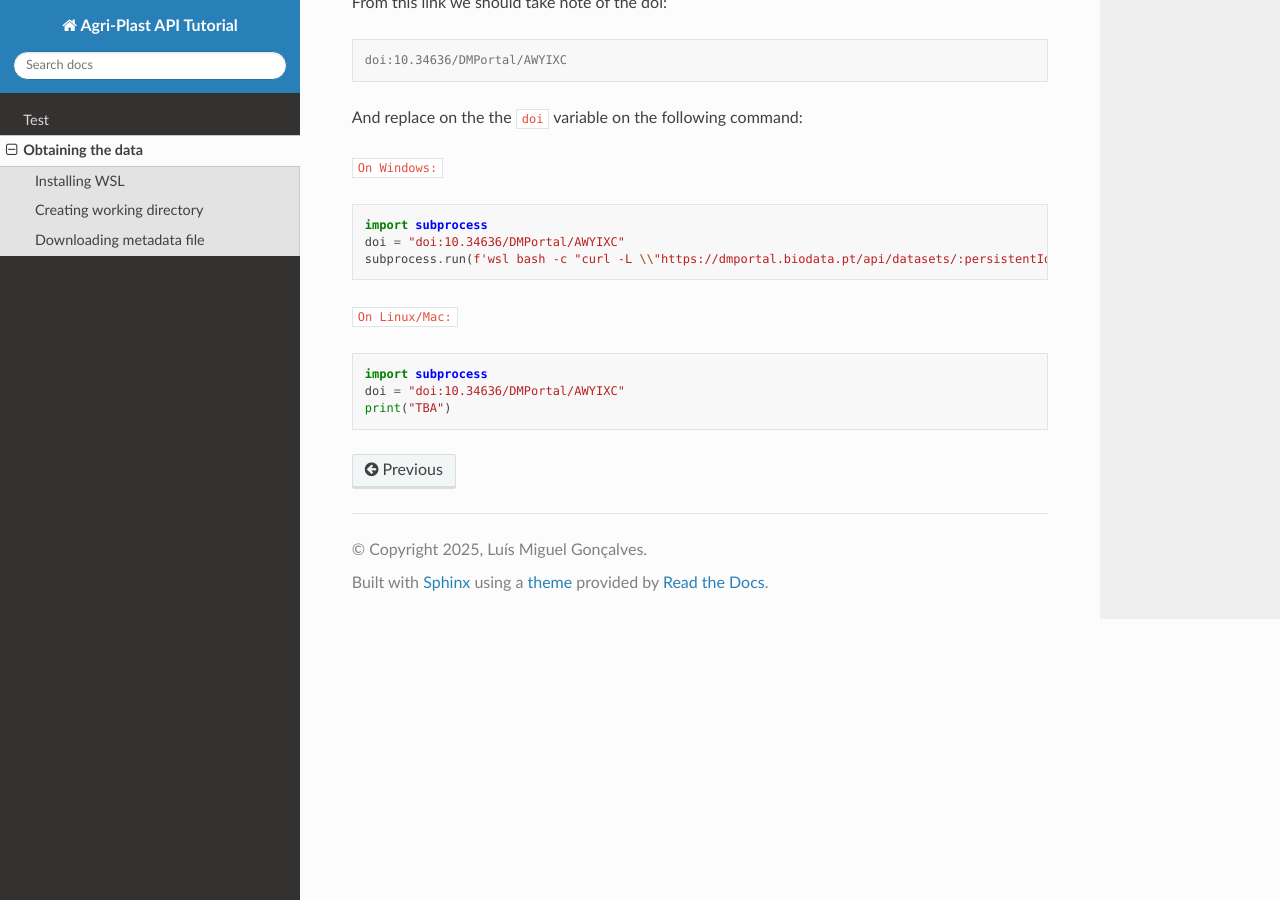
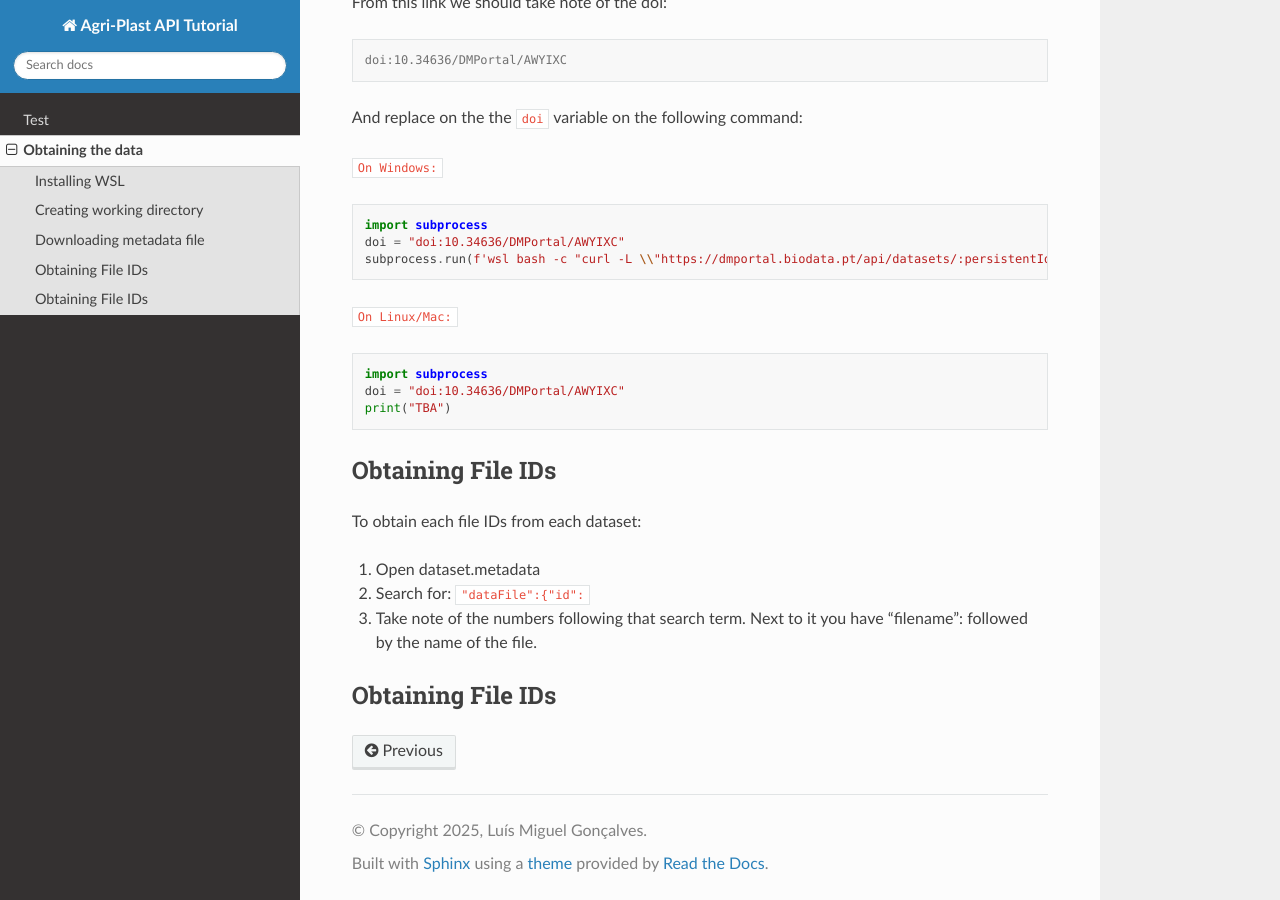
Before and after one commit to lmgoncalves94/Agri-Plast_API, a Sphinx documentation site: the page built from docs/source/api.rst, in a window 1280 px wide and 900 px high, scrolled down 1262 px. Built offline with Sphinx 7.4.7 and the Read the Docs theme 3.1.0, drawn with Linux system fonts in a browser that asks for light colours.

Commit message:
Update api.rst

```diff
--- a/docs/source/api.rst
+++ b/docs/source/api.rst
@@ -77,3 +77,19 @@ And replace on the the ``doi`` variable on the following command:
    import subprocess
    doi = "doi:10.34636/DMPortal/AWYIXC"
    print("TBA")
+
+.. _obtain_id:
+
+Obtaining File IDs
+------------------
+
+To obtain each file IDs from each dataset:
+
+1. Open dataset.metadata
+2. Search for: ``"dataFile":{"id":``
+3. Take note of the numbers following that search term. Next to it you have "filename": followed by the name of the file.
+
+.. _obtain_id:
+
+Obtaining File IDs
+------------------
```
